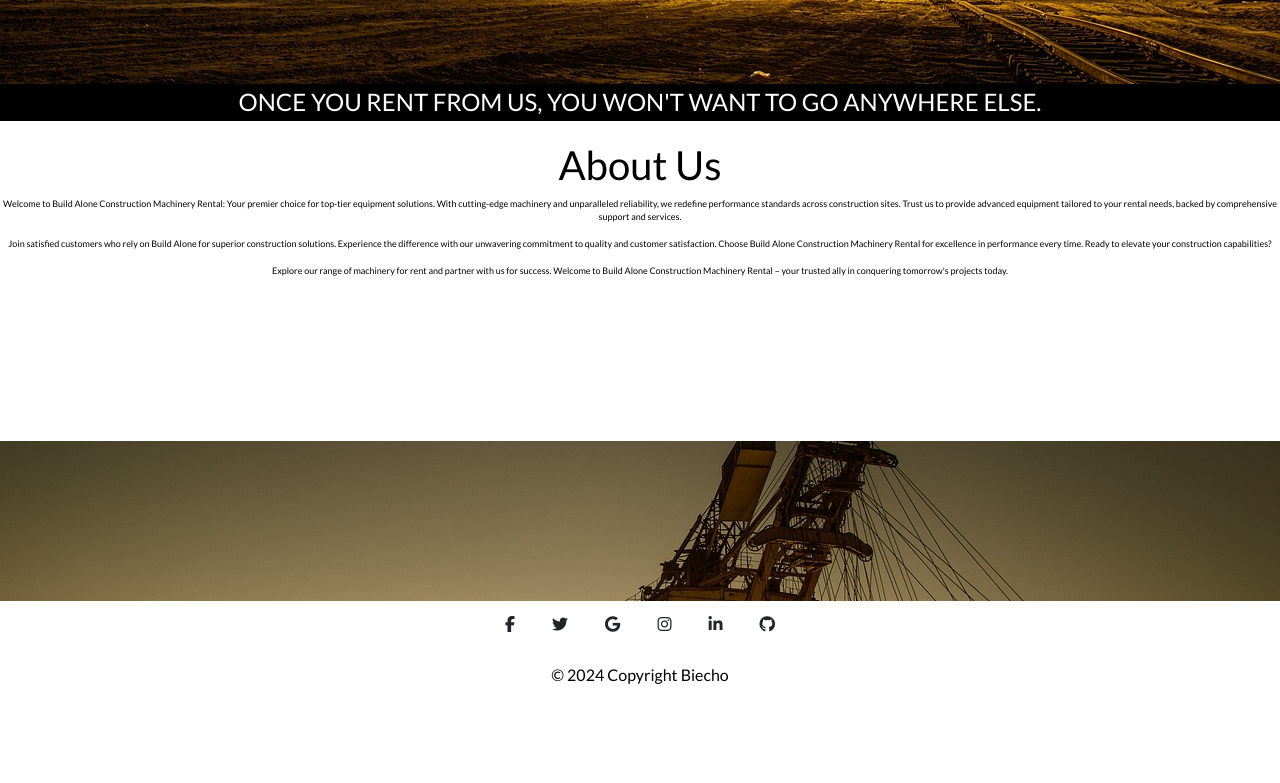
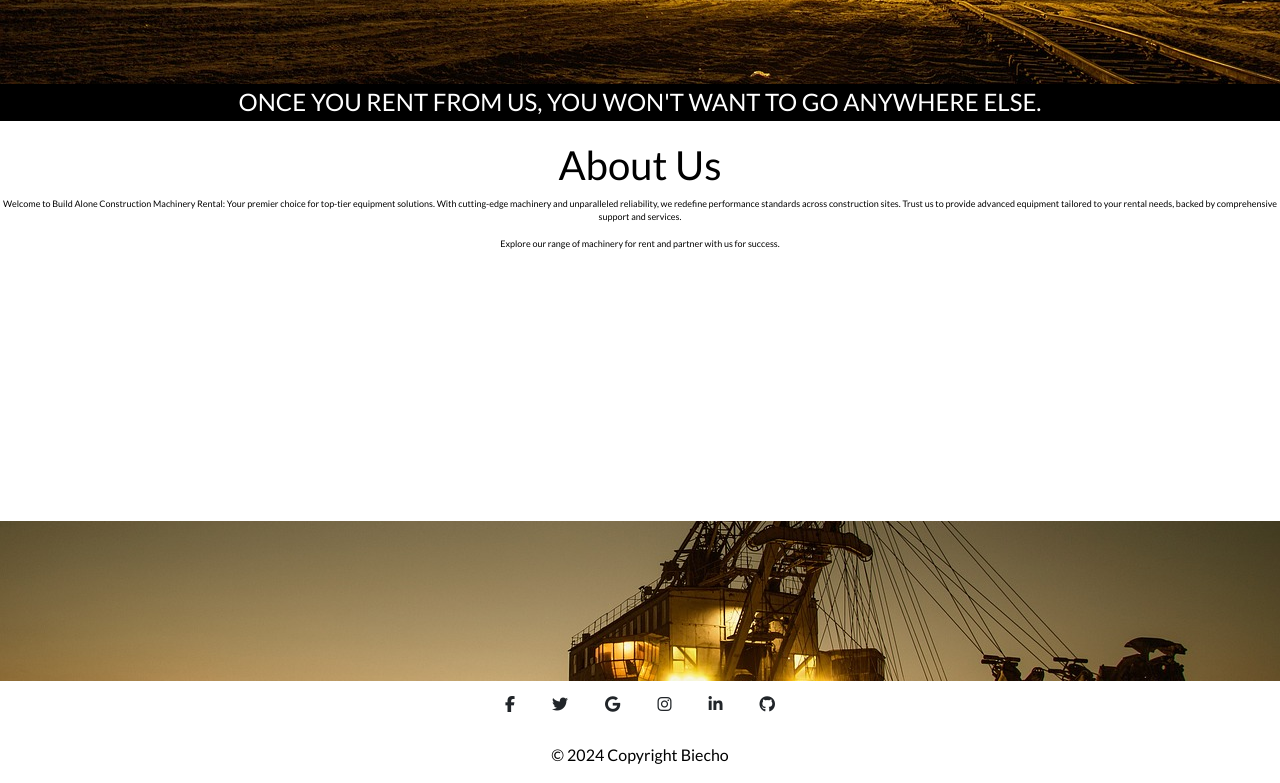
Before and after one commit to Biecho88/build_alone, a Django app: page / in a window 1280 px wide. Shown: the part 716-1499 px from the top of the page. Before the commit the page ends 1400 px from the top, so only its background shows below. Run offline with Django 3.2, Linux system fonts and the light colour scheme; some libraries are stand-ins or nearby versions.

Commit message:
Change to the main page text

```diff
--- a/home/templates/home/index.html
+++ b/home/templates/home/index.html
@@ -41,13 +41,7 @@
             we redefine performance standards across construction sites.
             Trust us to provide advanced equipment tailored to your rental needs, backed by comprehensive support and services.<br>
             <br>
-            Join satisfied customers who rely on Build Alone for superior construction solutions.
-            Experience the difference with our unwavering commitment to quality and customer satisfaction.
-            Choose Build Alone Construction Machinery Rental for excellence in performance every time. Ready to elevate your construction capabilities?<br>
-            <br>
-            Explore our range of machinery for rent and partner with us for success.
-            Welcome to Build Alone Construction Machinery Rental – your trusted ally in conquering tomorrow's projects today.<br>
-            <br>
+            Explore our range of machinery for rent and partner with us for success.<br>
         </p>
     </div>
 {% endblock %}
--- a/static/css/base.css
+++ b/static/css/base.css
@@ -16,7 +16,7 @@ body {
 }
 
 .about_us {
-    height: 40vh;
+    height: 50vh;
     background-color: white !important;
     position: relative;
     padding-top: 20px;
```
